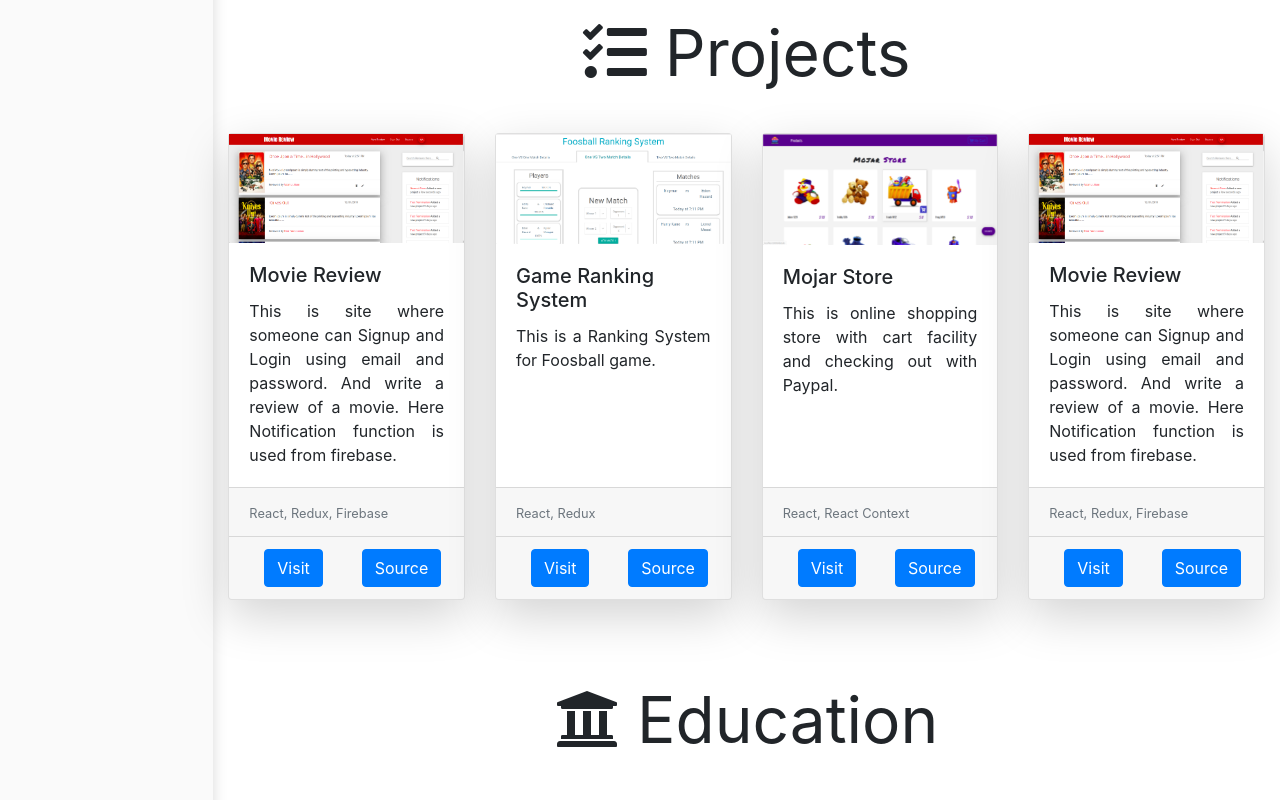
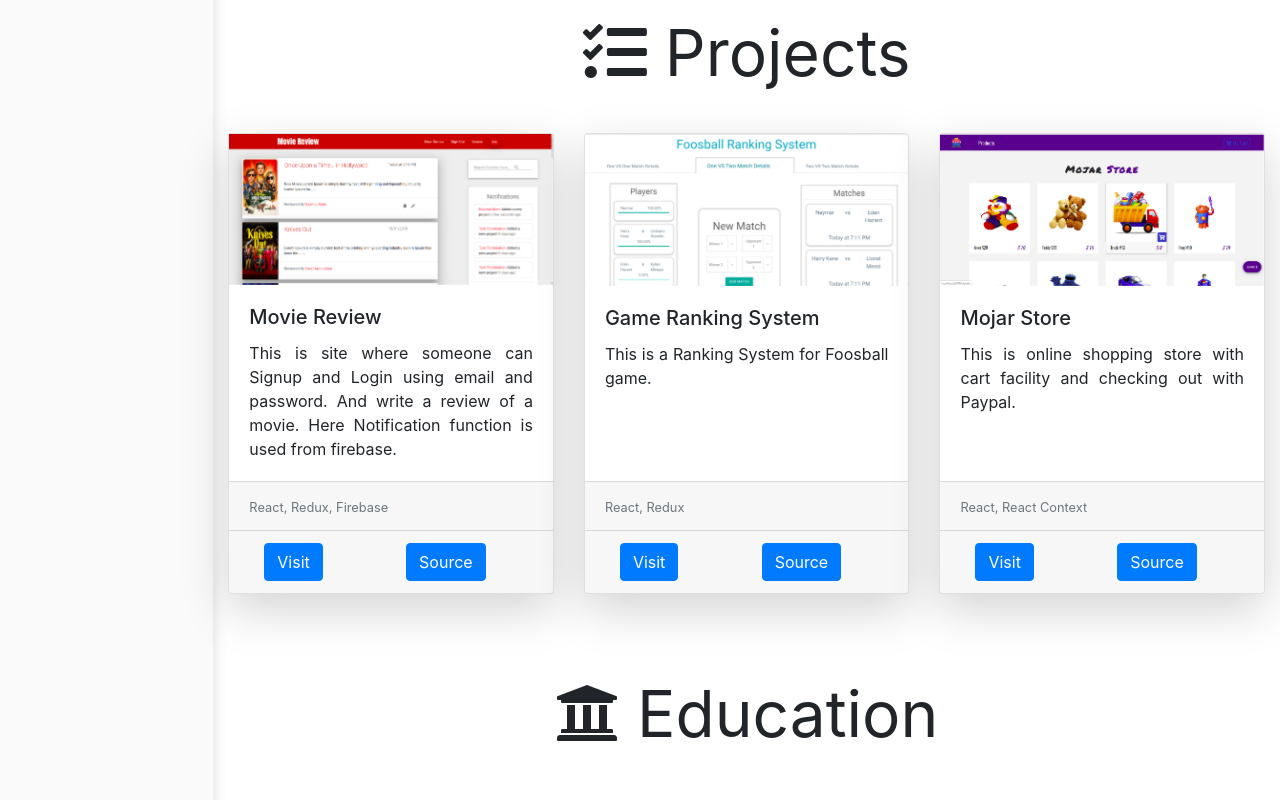
Before and after one commit to nazmulshuvo03/portfolio, a React (Create React App) app: page /#intro in a window 1280 px wide. Shown: the part 667-1467 px from the top of the page. Built offline with nearby package versions, Linux system fonts and the light colour scheme.

Commit message:
portfolio 10/01/2020

```diff
--- a/src/Projects.js
+++ b/src/Projects.js
@@ -68,28 +68,12 @@ function Projects({ id }) {
         source_link: "https://github.com/nazmulshuvo03/Mojar-Strore"
     };
 
-    var otherCard = {
-        images: [
-            movieReview01,
-            movieReview02,
-            movieReview03,
-            movieReview04,
-            movieReview05
-        ],
-        title: "Movie Review",
-        description:
-            "This is site where someone can Signup and Login using email and password. And write a review of a movie. Here Notification function is used from firebase.",
-        technologies: "React, Redux, Firebase",
-        visit_link: "https://movie-review-03.netlify.com",
-        source_link: "https://github.com/nazmulshuvo03/Movie_Review"
-    };
-
     return (
         <div className="projects" id={id}>
             <div className="projects_title text-center">
                 <i className="fas fa-tasks"></i> Projects
             </div>
-            <div className="row row-cols-1 row-cols-md-4">
+            <div className="row row-cols-1 row-cols-md-3">
                 <div className="col mb-4">
                     <WebProjectCard card={movieReviewCard} />
                 </div>
@@ -99,9 +83,6 @@ function Projects({ id }) {
                 <div className="col mb-4">
                     <WebProjectCard card={mojarStoreCard} />
                 </div>
-                <div className="col mb-4">
-                    <WebProjectCard card={otherCard} />
-                </div>
             </div>
         </div>
     );
```
